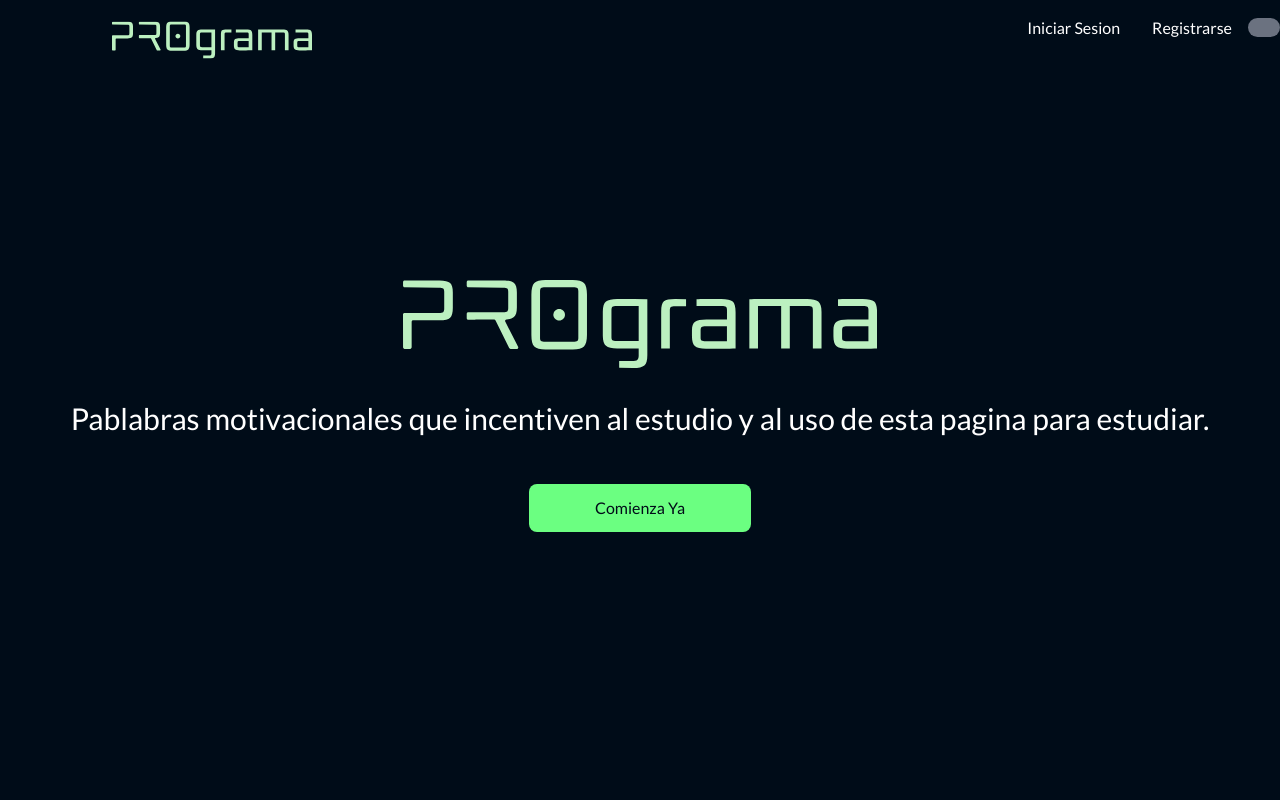
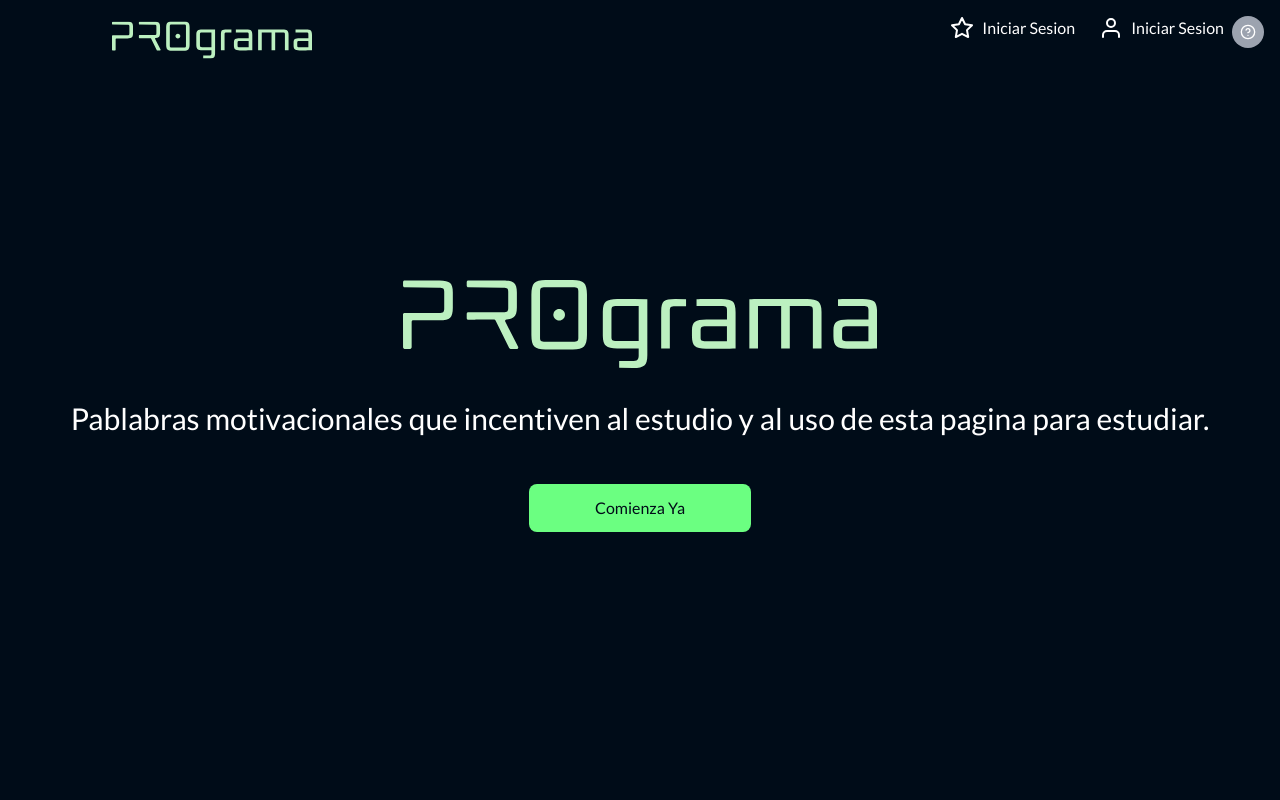
Before and after one commit to No-Country/s6-02-m-java-react, a React (Vite) app in the folder frontend/Pro-Grama/: page /Home in a window 1280 px wide. Shown: the top 800 px of the page. Built offline with nearby package versions, Linux system fonts and the light colour scheme; no server answers; sample sign-in values are in the browser's storage; what tailwindcss-no-scrollbar would draw is missing.

Commit message:
stylization work in progress

```diff
--- a/frontend/Pro-Grama/src/pro-grama/pages/LandingPage.jsx
+++ b/frontend/Pro-Grama/src/pro-grama/pages/LandingPage.jsx
@@ -1,4 +1,5 @@
 import React from "react";
+import { FiHelpCircle, FiStar, FiUser } from "react-icons/fi";
 import { Link } from "react-router-dom";
 import { HeaderBSide } from "../components";
 import HeaderLanding from "../components/LandingSections/HeaderLanding";
@@ -15,15 +16,21 @@ const LandingPage = () => {
         <div>
           <div className="flex justify-between text-white">
             <HeaderBSide className="justify-start" />
-            <div className="flex py-4 justify-between">
+            <div className="flex py-4 px-4 justify-between">
               <Link to='/auth/login'>
-                <button className="flex px-4">Iniciar Sesion</button>
+              <span className="flex justify-between px-2">
+                <FiStar className="text-2xl mx-2"/> Iniciar Sesion
+              </span>
               </Link>
               <Link to='/auth/register'>
-                <button className="flex px-4">Registrarse</button>
+              <span className="flex justify-between px-2">
+                <FiUser className="text-2xl mx-2"/> Iniciar Sesion
+              </span>
               </Link>
               <Link to='/auth/register'>
-              <span className="px-4 rounded-full h-10 w-10 bg-gray-500"></span>
+              <span className="flex px-2 justify-center items-center rounded-full h-8 w-8 bg-gray-400">
+                <FiHelpCircle className="text-2xl text-center"/>
+              </span>
               </Link>
             </div>
           </div>
```
